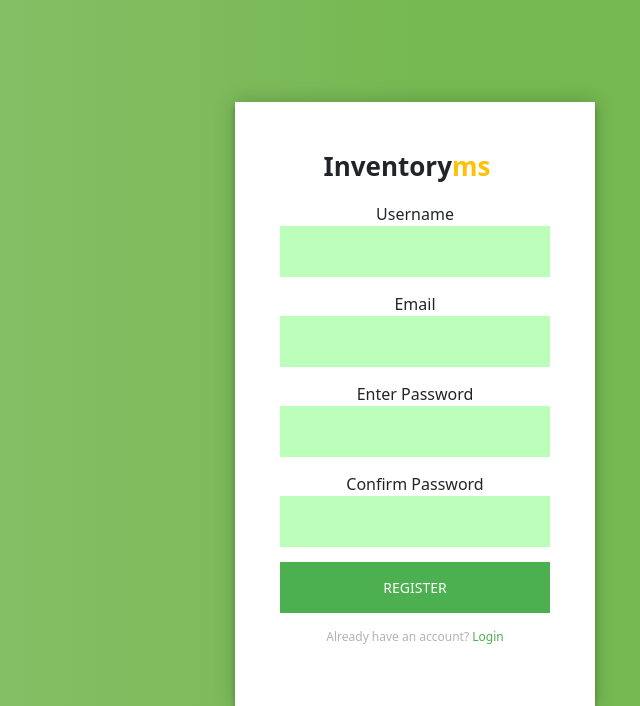
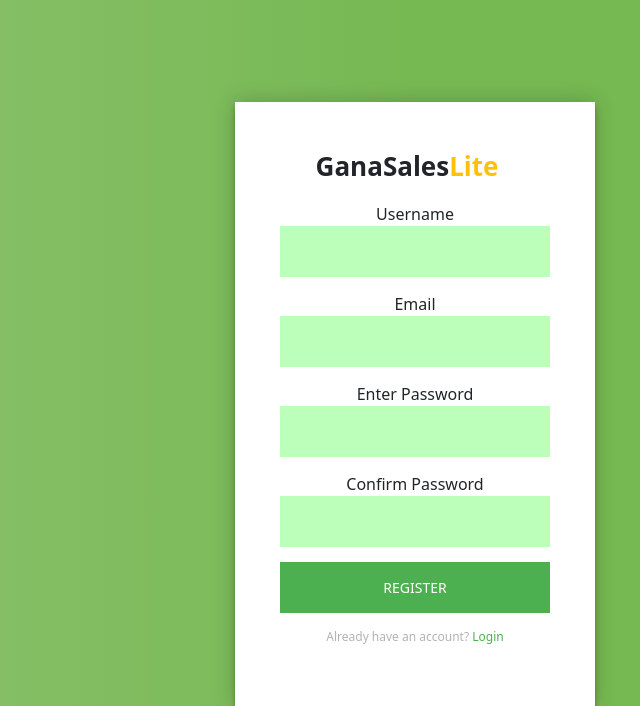
Before and after one commit to Bishal-Somare/sales2, a Django app: page /staff/register/ in a window 1280 px wide. Shown: the top 706 px of the page, without its empty margins (225-865 px from the left). Run offline with Django 4.2, Linux system fonts and the light colour scheme; some libraries are stand-ins or nearby versions.

Commit message:
added the ganasales lite

```diff
--- a/accounts/templates/accounts/register.html
+++ b/accounts/templates/accounts/register.html
@@ -104,7 +104,7 @@
     </style>
     <div class="form">
       <div>
-        <strong class="navbar-brand" style="font-size: 26px;">Inventory<span class="text-warning">ms</span></strong>
+        <strong class="navbar-brand" style="font-size: 26px;">GanaSales<span class="text-warning">Lite</span></strong>
       </div>
       <div class="text-danger">
         {% if messages %} {% for message in messages %}
--- a/store/templates/store/base.html
+++ b/store/templates/store/base.html
@@ -59,7 +59,7 @@
                     <button class="navbar-toggler me-2" type="button" data-bs-toggle="collapse" data-bs-target="#toggle-navbar" aria-controls="toggle-navbar" aria-expanded="false" aria-label="Toggle navigation">
                       <i class="fa fa-bars text-white"></i>
                     </button>
-                    <a class="navbar-brand" style="font-size: 20px;" href="{% url 'dashboard' %}">Inventory<span class="text-warning">ms</span></a>
+                    <a class="navbar-brand" style="font-size: 20px;" href="{% url 'dashboard' %}">GanaSales<span class="text-warning">Lite</span></a>
                   </div>
                   <div class="collapse navbar-collapse" id="toggle-navbar">
                     <ul class="navbar-nav ms-auto">
```
Also changed, not shown: db.sqlite3.
